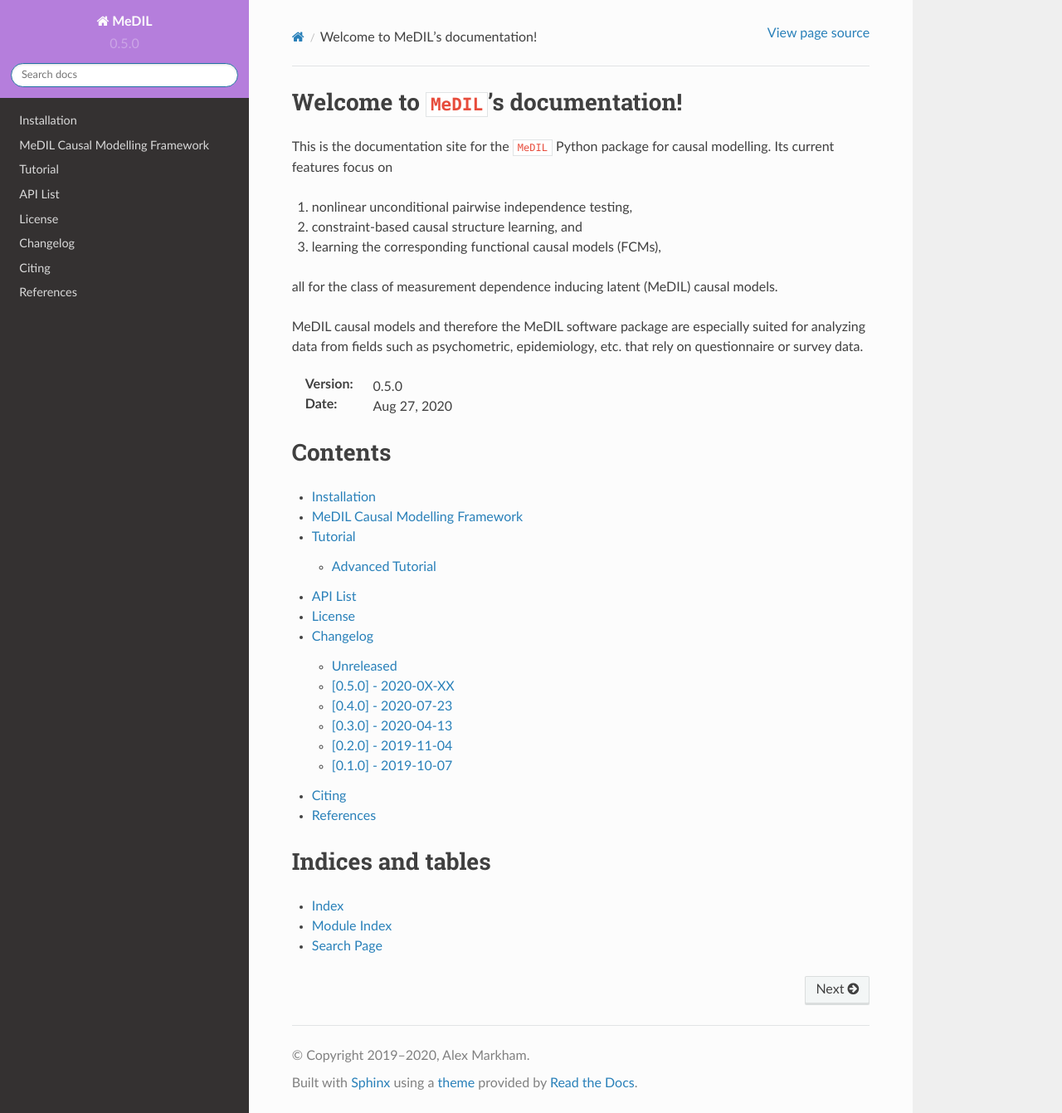
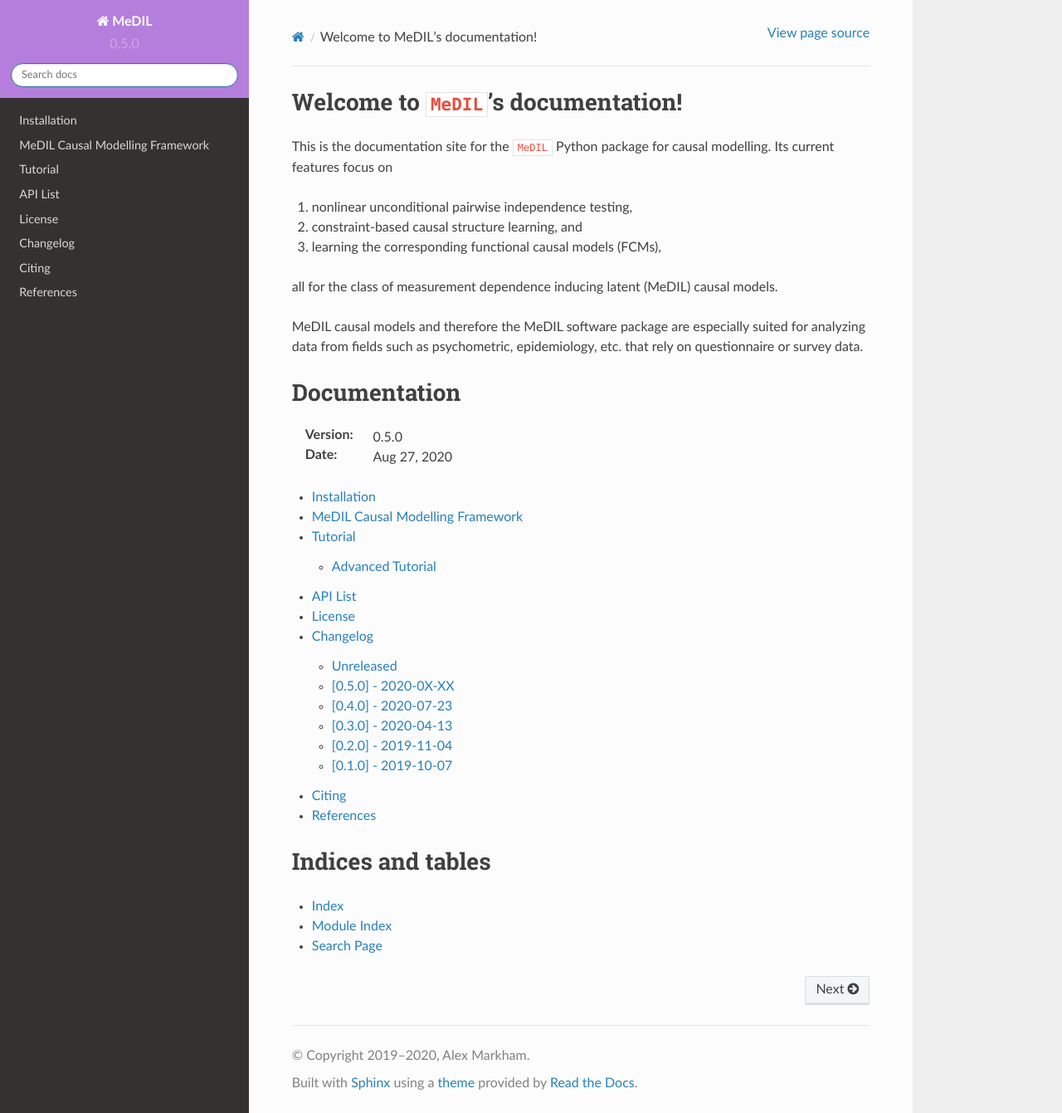
Before and after one commit to Alex-Markham/medil, a Sphinx documentation site: the page built from docs/index.rst, in a window 1280 px wide and 1341 px high. Shown: the whole window at 83% size. Built offline with Sphinx 7.4.7 and the Read the Docs theme 2.0.0, drawn with Linux system fonts in a browser that asks for light colours.

Commit message:
added note

```diff
--- a/docs/index.rst
+++ b/docs/index.rst
@@ -12,12 +12,14 @@ all for the class of measurement dependence inducing latent (MeDIL) causal model
 
 MeDIL causal models and therefore the MeDIL software package are especially suited for analyzing data from fields such as psychometric, epidemiology, etc. that rely on questionnaire or survey data.
 
+Documentation
+========
+..
+   .. image:: https://gitlab.com/alex-markham/medil/badges/develop/coverage.svg
+       :target: https://medil.causal.dev/htmlcov/
+
 :Version: |version|
 :Date: |today|
-
-
-Contents
-========
 
 .. toctree::
    :maxdepth: 2
```
